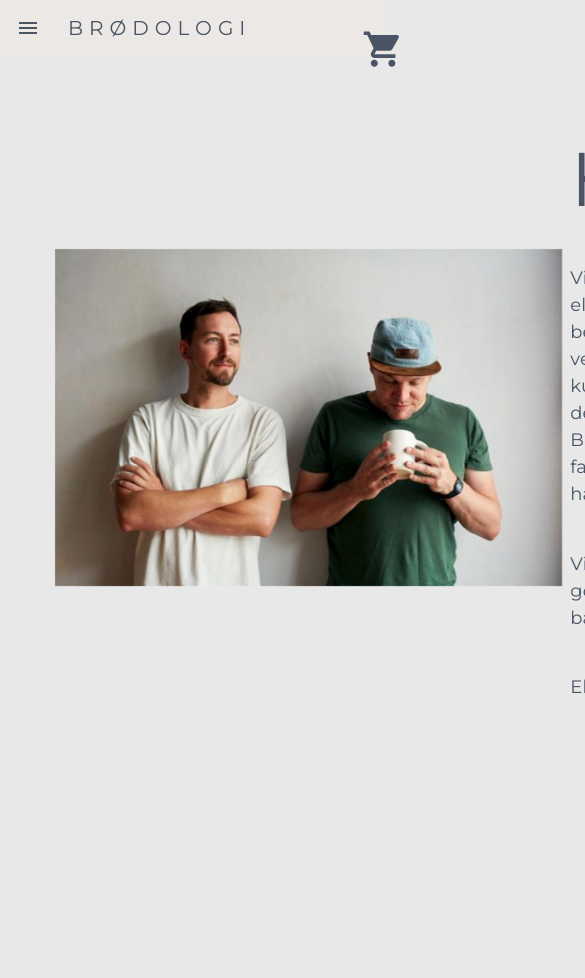
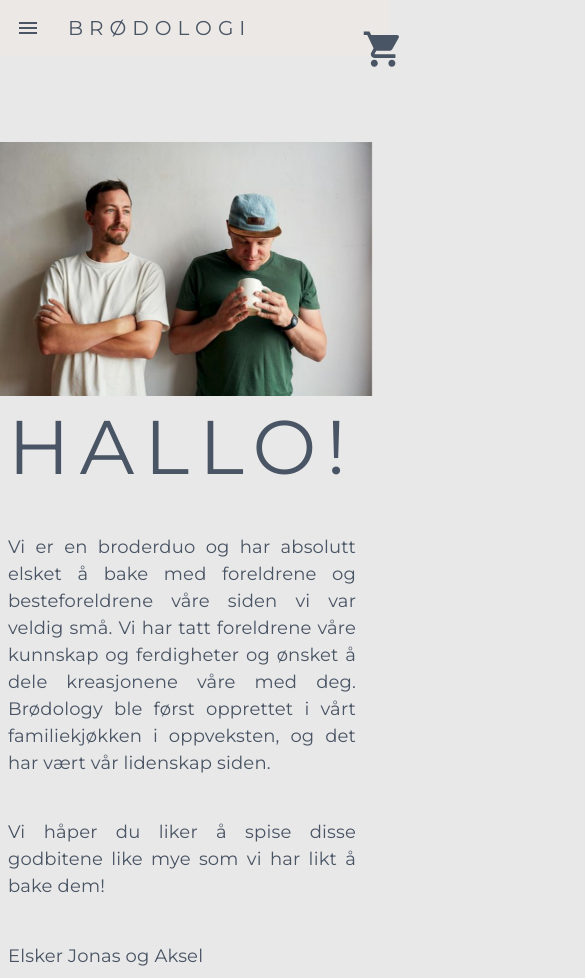
Before and after one commit to brendino500/brodologi, a React (Create React App) app in the folder frontend/: page /omkring in a window 390 px wide. Shown: the top 978 px of the page, 585 px wide, since content can reach past the window. Before the commit the page ends 844 px from the top, so only its background shows below. Built offline with nearby package versions, Linux system fonts and the light colour scheme.

Commit message:
about mobile responsive

```diff
--- a/frontend/src/components/about/styles/aboutStyles.js
+++ b/frontend/src/components/about/styles/aboutStyles.js
@@ -16,6 +16,10 @@ const useStyles = makeStyles((theme) => ({
     display: 'flex',
     justify: 'center',
     alignItems: 'center',
+    [theme.breakpoints.between('xs', 'sm')]: {
+      flexDirection: 'column',
+      width: 270,
+    },
   },
   title: {
     fontFamily: 'Montserrat',
@@ -34,6 +38,9 @@ const useStyles = makeStyles((theme) => ({
   image: {
     height: '40vh',
     margin: '2vw',
+    [theme.breakpoints.between('xs', 'sm')]: {
+      height: '30vh',
+    },
   },
   link: {
     textDecoration: 'none',
--- a/frontend/src/components/common/styles/homeStyles.js
+++ b/frontend/src/components/common/styles/homeStyles.js
@@ -1,17 +1,6 @@
 import { makeStyles } from '@material-ui/core/styles'
-import image from '../../../assets/canva-photo-editor.png'
 
 const useStyles = makeStyles((theme) => ({
-  // '@global': {
-  // background: {
-  //   backgroundImage: `url(${image})`,
-  //   backgroundRepeat: 'no-repeat',
-  //   backgroundPosition: 'center center',
-  //   backgroundSize: 'cover',
-  //   backgroundAttachment: 'fixed',
-  //   height: '100%',
-  // },
-  // },
   title: {
     fontFamily: 'Montserrat',
     fontWeight: 'bold',
@@ -20,6 +9,12 @@ const useStyles = makeStyles((theme) => ({
     textTransform: 'uppercase',
     color: '#495464',
     marginTop: '70vh',
+    [theme.breakpoints.between('xs', 'sm')]: {
+      fontSize: 30,
+      writingMode: 'vertical-lr',
+      textOrientation: 'upright',
+      margin: '30vh 0 0 10vw',
+    },
   },
 }))
 
```
Also changed, not shown: 1 other file (tests, documents, lock files or other folders).
